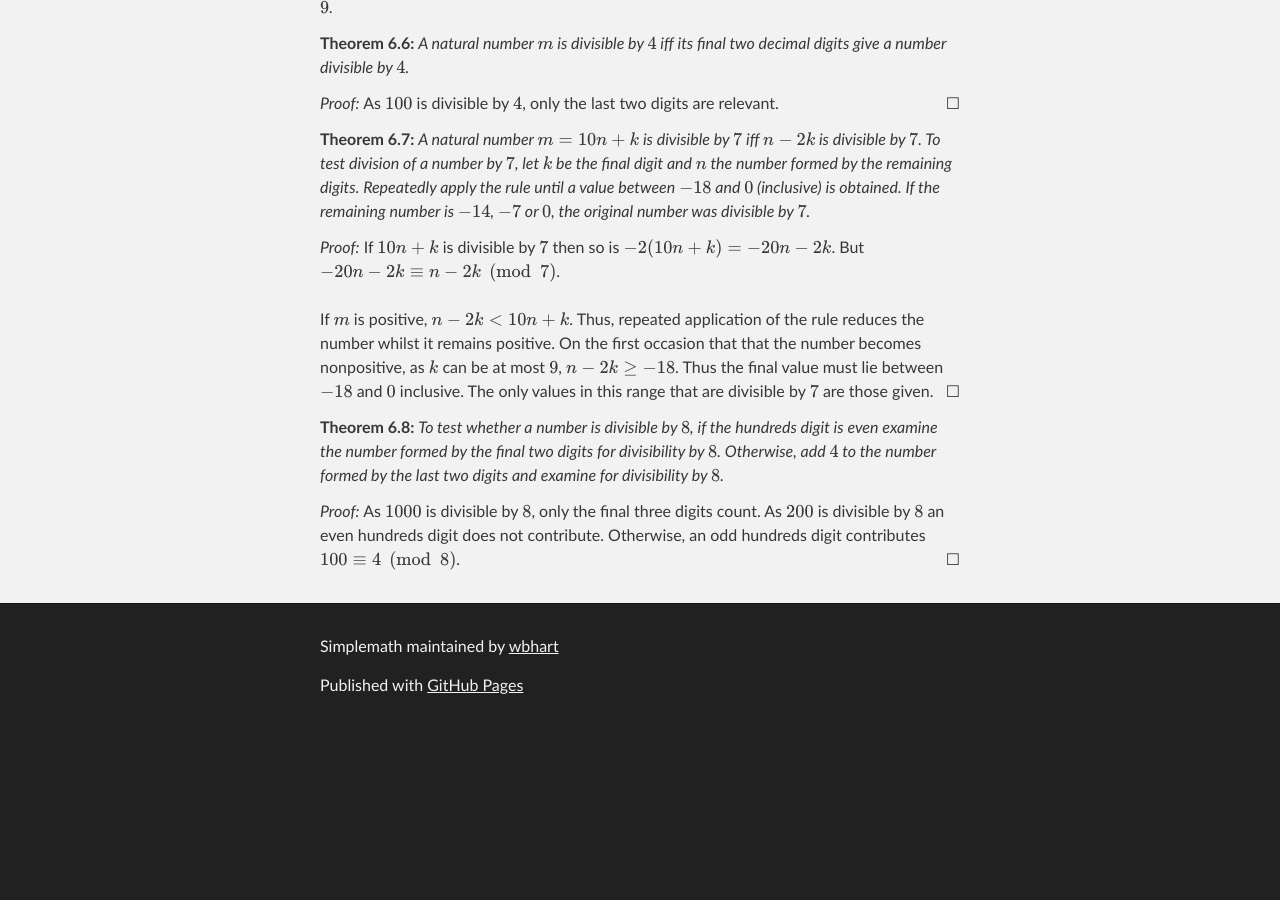
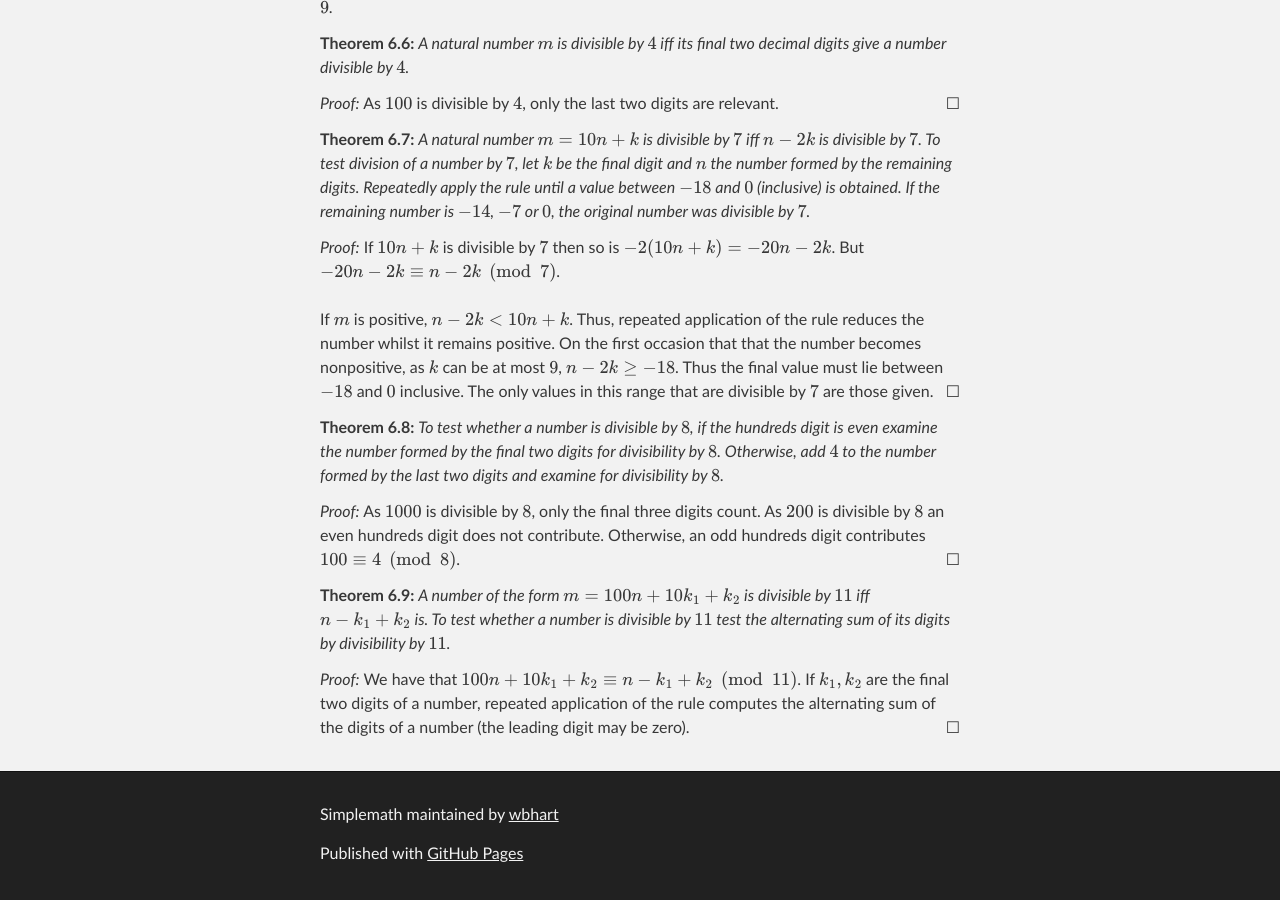
Before and after one commit to wbhart/SimpleMath, a Jekyll site: the page built from test.html, in a window 1280 px wide and 900 px high, scrolled down 20814 px. Built offline with Jekyll 4.4.1, drawn with Linux system fonts in a browser that asks for light colours; formulas are drawn with MathJax 3; before the commit the page ends 21546 px from its top, so only the background shows below that.

Commit message:
Update test.html

```diff
--- a/test.html
+++ b/test.html
@@ -1040,3 +1040,12 @@ divisibility by $8$.
 <proof> As $1000$ is divisible by $8$, only the final three digits count. As $200$ is divisible by $8$ an even hundreds
 digit does not contribute. Otherwise, an odd hundreds digit contributes $100 \equiv 4 \pmod{8}$.
 </proof>
+
+<theorem> A number of the form $m = 100n + 10k_1 + k_2$ is divisible by $11$ iff $n - k_1 + k_2$ is. To test whether a
+number is divisible by $11$ test the alternating sum of its digits by divisibility by $11$.
+</theorem>
+
+<proof> We have that $100n + 10k_1 + k_2 \equiv n - k_1 + k_2 \pmod{11}$. If $k_1, k_2$ are the final two digits of a
+number, repeated application of the rule computes the alternating sum of the digits of a number (the leading digit may be
+zero).
+</proof>
```
